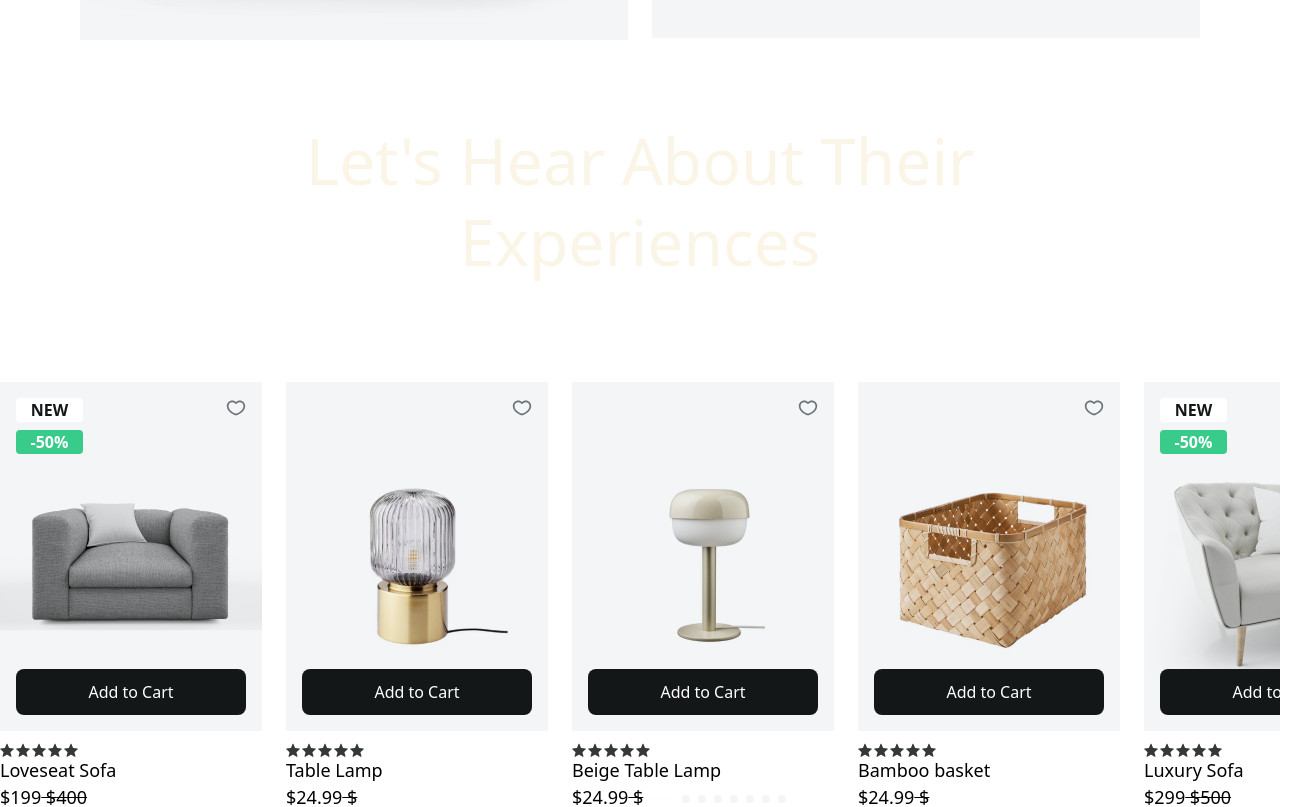
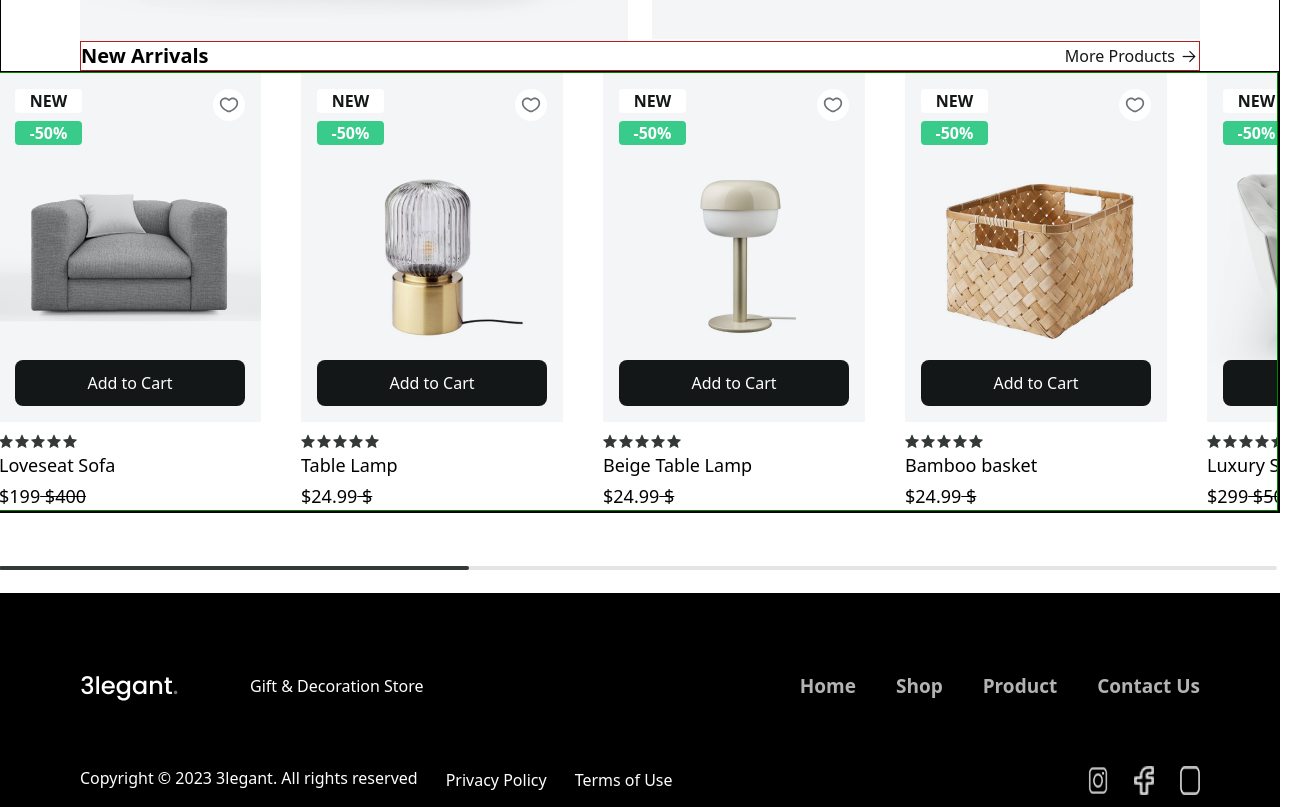
Before and after one commit to GiOrGI175/e_commerce, a Next.js app: page /home in a window 1280 px wide. Shown: the part 1420-2227 px from the top of the page, 1310 px wide, since content can reach past the window. Built offline with nearby package versions, Linux system fonts and the light colour scheme; a web font is replaced by a local one.

Commit message:
feature/ProductSwipper

```diff
--- a/src/app/(views)/home/page.tsx
+++ b/src/app/(views)/home/page.tsx
@@ -1,3 +1,4 @@
+import SwiperHeader from '@/components/__atoms/SwiperHeader';
 import Header from '@/components/__molecules/Header';
 import CategotySection from '@/components/__organisms/CategotySection';
 import SwiperProduct from '@/components/__organisms/SwiperProduct';
@@ -7,10 +8,13 @@ import Image from 'next/image';
 export default function Home() {
   return (
     <section className='w-full flex justify-center '>
-      <div className='max-w-[1440px] w-full flex flex-col items-center '>
+      <div className='max-w-[1440px] w-full flex flex-col items-center   border-[1px] border-black '>
         <SwipperBaner />
         <CategotySection />
-        <SwiperProduct />
+        <SwiperHeader />
+        <div className='flex self-end  border-[1px] border-black  '>
+          <SwiperProduct />
+        </div>
       </div>
     </section>
   );
--- a/src/app/globals.css
+++ b/src/app/globals.css
@@ -116,4 +116,24 @@
   z-index: 2;
 }
 
+.swiper-scrollbar {
+  height: 4px !important;
+  background-color: rgba(0, 0, 0, 0.1) !important;
+  border-radius: 80px !important;
+  position: absolute !important;
+  bottom: -60px !important;
+  left: 0px !important;
+  width: 100% !important;
+  background-color: rgba(0, 0, 0, 0.1) !important;
+}
+
+.swiper-scrollbar .swiper-scrollbar-drag {
+  background-color: #343839 !important;
+  border-radius: 80px !important;
+}
+
+.swiper-scrollbar .swiper-scrollbar-drag:hover {
+  background-color: #343839 !important;
+}
+
 /* swipper2 end */
--- a/src/commons/services/swipperSlides.ts
+++ b/src/commons/services/swipperSlides.ts
@@ -12,7 +12,6 @@ import {
   productSlide8,
   star,
 } from '@/utility/images/ImgExport';
-import { start } from 'repl';
 
 export const SwipperSlidesArr = [
   {
@@ -33,6 +32,7 @@ export type SwipperSlidesArr2T = {
   oldPrice?: number;
   stars: string[];
   isNew?: string;
+  isHeart: boolean;
   discountPrecent?: number;
 };
 
@@ -43,6 +43,7 @@ export const SwipperSlidesArr2: SwipperSlidesArr2T[] = [
     price: 199.0,
     oldPrice: 400.0,
     stars: [star, star, star, star, star],
+    isHeart: true,
     isNew: 'NEW',
     discountPrecent: 50,
   },
@@ -51,18 +52,27 @@ export const SwipperSlidesArr2: SwipperSlidesArr2T[] = [
     name: 'Table Lamp',
     price: 24.99,
     stars: [star, star, star, star, star],
+    isHeart: false,
+    isNew: 'NEW',
+    discountPrecent: 50,
   },
   {
     img: productSlide3,
     name: 'Beige Table Lamp',
     price: 24.99,
     stars: [star, star, star, star, star],
+    isHeart: false,
+    isNew: 'NEW',
+    discountPrecent: 50,
   },
   {
     img: productSlide4,
     name: 'Bamboo basket',
     price: 24.99,
     stars: [star, star, star, star, star],
+    isHeart: false,
+    isNew: 'NEW',
+    discountPrecent: 50,
   },
   {
     img: productSlide5,
@@ -70,6 +80,7 @@ export const SwipperSlidesArr2: SwipperSlidesArr2T[] = [
     price: 299.0,
     oldPrice: 500.0,
     stars: [star, star, star, star, star],
+    isHeart: false,
     isNew: 'NEW',
     discountPrecent: 50,
   },
@@ -78,18 +89,26 @@ export const SwipperSlidesArr2: SwipperSlidesArr2T[] = [
     name: 'Cozy Sofa',
     price: 299.99,
     stars: [star, star, star, star, star],
+    isHeart: false,
     isNew: 'NEW',
+    discountPrecent: 50,
   },
   {
     img: productSlide7,
     name: 'White Drawer unit',
     price: 89.99,
     stars: [star, star, star, star, star],
+    isHeart: false,
+    isNew: 'NEW',
+    discountPrecent: 50,
   },
   {
     img: productSlide8,
     name: 'Black Brow Side table',
     price: 16.99,
     stars: [star, star, star, star, star],
+    isHeart: false,
+    isNew: 'NEW',
+    discountPrecent: 50,
   },
 ];
--- /dev/null
+++ b/src/components/__atoms/SwiperHeader.tsx
@@ -0,0 +1,24 @@
+'use client';
+
+import { ArrowRight } from '@/utility/images/ImgExport';
+import Image from 'next/image';
+
+const SwiperHeader = () => {
+  return (
+    <div className='max-w-[1120px] w-full flex justify-between items-center border-[1px] border-red-700'>
+      <h3 className='text-xl font-semibold'>New Arrivals</h3>
+      <button className='font-medium text-[16px] leading-[28px] tracking-tighter-[-0.4px]  text-[#141718] flex items-center'>
+        More Products
+        <Image
+          src={ArrowRight}
+          width={20}
+          height={20}
+          alt='arrow'
+          className='ml-[4px]'
+        />
+      </button>
+    </div>
+  );
+};
+
+export default SwiperHeader;
--- a/src/components/__molecules/ProductCardSwipper.tsx
+++ b/src/components/__molecules/ProductCardSwipper.tsx
@@ -29,9 +29,9 @@ const ProductCardSwipper: React.FC<ProductCardSwipperProps> = ({ item }) => {
             </div>
           )}
         </div>
-        <div className='absolute top-[16px] right-[16px]'>
+        <button className='absolute top-[16px] right-[16px] w-[32px] h-[32px] rounded-full bg-white flex justify-center items-center'>
           <IsHeart />
-        </div>
+        </button>
         <div className='absolute bottom-[16px] left-[16px]'>
           <button className='w-[230px] h-[46px] rounded-[8px] flex justify-center items-center bg-[#141718]'>
             <span className='Font-Inter font-normal text-[16px] leading-[28px] text-white'>
@@ -48,9 +48,9 @@ const ProductCardSwipper: React.FC<ProductCardSwipperProps> = ({ item }) => {
             </div>
           ))}
         </div>
-        <div className='flex flex-col items-start'>
-          <span>{item.name}</span>
-          <p>
+        <div className='flex flex-col items-start '>
+          <span className='mt-[4px]'>{item.name}</span>
+          <p className='mt-[4px]'>
             <span>${item.price}</span>
             <span className='line-through'> ${item.oldPrice}</span>
           </p>
--- a/src/components/__organisms/SwiperProduct.tsx
+++ b/src/components/__organisms/SwiperProduct.tsx
@@ -2,15 +2,18 @@
 
 import React, { useRef, useEffect, useState } from 'react';
 
-import { Navigation, Pagination } from 'swiper/modules';
+import { Navigation, Pagination, Scrollbar } from 'swiper/modules';
 
 import { Swiper, SwiperSlide } from 'swiper/react';
 import 'swiper/css';
 import 'swiper/css/navigation';
 import 'swiper/css/pagination';
+import 'swiper/css/scrollbar'; // Import Swiper's Scrollbar styles
 
 import { SwipperSlidesArr2 } from '@/commons/services/swipperSlides';
 import ProductCardSwipper from '../__molecules/ProductCardSwipper';
+import { ArrowRight } from '@/utility/images/ImgExport';
+import Image from 'next/image';
 
 const SwiperProduct = () => {
   const paginationRef = useRef<HTMLDivElement>(null);
@@ -23,27 +26,42 @@ const SwiperProduct = () => {
   }, []);
 
   return (
-    <div className='w-full h-full '>
-      <div className='mt-[80px] mb-[100px] flex justify-center'>
-        <h3 className='w-[728px]  font-lora font-medium text-[64px] leading-[81px] text-center text-[#FAF5E6]'>
-          Let's Hear About Their Experiences
-        </h3>
-      </div>
-      <div className='relative  '>
+    <div className='max-w-[1280px] w-full  mx-auto h-full border-[1px] border-[green]'>
+      <div className='relative '>
         {swiperReady && (
           <Swiper
-            className='mySwiper2  w-full h-full'
+            className='mySwiper2 w-full h-full'
             slidesPerView={'auto'}
             spaceBetween={24}
-            pagination={{
-              el: paginationRef.current,
-              clickable: true,
-            }}
             loop={true}
             cssMode={true}
             mousewheel={true}
             keyboard={true}
-            modules={[Navigation, Pagination]}
+            pagination={false}
+            scrollbar={{
+              el: paginationRef.current,
+              hide: false,
+              draggable: true,
+              dragSize: 'auto',
+            }}
+            modules={[Navigation, Scrollbar]}
+            breakpoints={{
+              // Default: for larger screens
+              1024: {
+                slidesPerView: 3,
+                spaceBetween: 40,
+              },
+              // Tablets and below (screen width <= 1024px)
+              768: {
+                slidesPerView: 2,
+                spaceBetween: 30,
+              },
+              // Mobile screens (screen width <= 480px)
+              480: {
+                slidesPerView: 1,
+                spaceBetween: 15,
+              },
+            }}
           >
             {SwipperSlidesArr2.map((item) => (
               <SwiperSlide
@@ -55,10 +73,8 @@ const SwiperProduct = () => {
             ))}
           </Swiper>
         )}
-        <div ref={paginationRef} className='custom-pagination' />
 
-        <div className='bg_Gradient_Right absolute w-[150px] h-[675px] left-[-30px] top-[0px] z-[3] rounded-[20px] ' />
-        <div className='bg_Gradient_Left absolute w-[150px] h-[675px] right-[-30px] top-[0px] z-[3] rounded-[20px]' />
+        <div ref={paginationRef} className='swiper-scrollbar' />
       </div>
     </div>
   );
```
